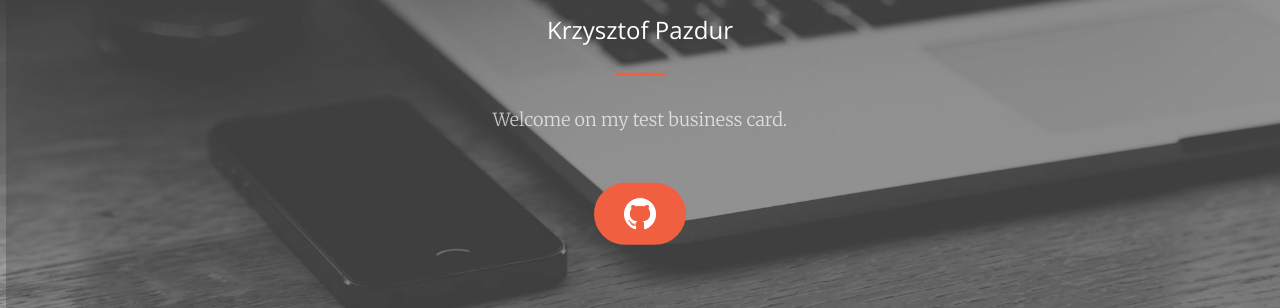
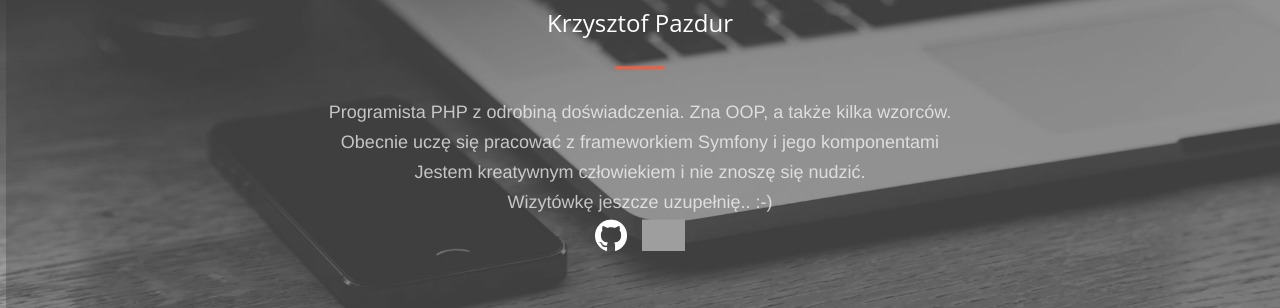
Before and after one commit to efiku/efiku, a plain HTML site: page index.html in a window 1280 px wide. Shown: the part 434-742 px from the top of the page. Drawn offline with nearby package versions, Linux system fonts and the light colour scheme; grey boxes are pictures that could not be loaded.

Commit message:
Updated index.html

```diff
--- a/index.html
+++ b/index.html
@@ -1,5 +1,5 @@
 <!DOCTYPE html>
-<html lang="en">
+<html lang="pl">
 
 <head>
 
@@ -14,12 +14,6 @@
     <!-- Bootstrap Core CSS -->
     <link rel="stylesheet" href="css/bootstrap.min.css" type="text/css">
 
-    <!-- Custom Fonts -->
-    <link href='http://fonts.googleapis.com/css?family=Open+Sans:300italic,400italic,600italic,700italic,800italic,400,300,600,700,800'
-          rel='stylesheet' type='text/css'>
-    <link href='http://fonts.googleapis.com/css?family=Merriweather:400,300,300italic,400italic,700,700italic,900,900italic'
-          rel='stylesheet' type='text/css'>
-    <link rel="stylesheet" href="font-awesome/css/font-awesome.min.css" type="text/css">
 
     <!-- Plugin CSS -->
     <link rel="stylesheet" href="css/animate.min.css" type="text/css">
@@ -41,12 +35,24 @@
     <div class="header-content">
         <div class="header-content-inner">
             <img src="https://avatars0.githubusercontent.com/u/3868965?v=3&s=100" class="img-circle img-thumbnail">
+            <h3>Krzysztof Pazdur</h3>
+            <style>
+                .myp {
+                    margin-bottom: 3px !important;
+                }
+            </style>
+            <hr>
+            <p class="myp">Programista PHP z odrobiną doświadczenia. Zna OOP, a także kilka wzorców.</p>
 
-            <h3>Krzysztof Pazdur</h3>
-            <hr>
-            <p>Welcome on my test business card.</p>
-            <a href="https://github.com/efik" class="btn btn-primary btn-xl"><img
-                    src="img/GitHub-Mark-Light-120px-plus.png" height="32"></a>
+            <p class="myp">Obecnie uczę się pracować z frameworkiem Symfony i jego komponentami</p>
+
+            <p class="myp">Jestem kreatywnym człowiekiem i nie znoszę się nudzić.</p>
+
+            <p class="myp">Wizytówkę jeszcze uzupełnię.. :-) </p>
+            <a href="https://github.com/efik" class="" target="_blank"><img
+                    src="img/GitHub-Mark-Light-120px-plus.png" height="32"></a> &nbsp;&nbsp;
+            <a href="https://twitter.com/eloefik" target="_blank"><img src="https://g.twimg.com/Twitter_logo_white.png"
+                                                                       height="32"></a>
         </div>
     </div>
 </header>
```
